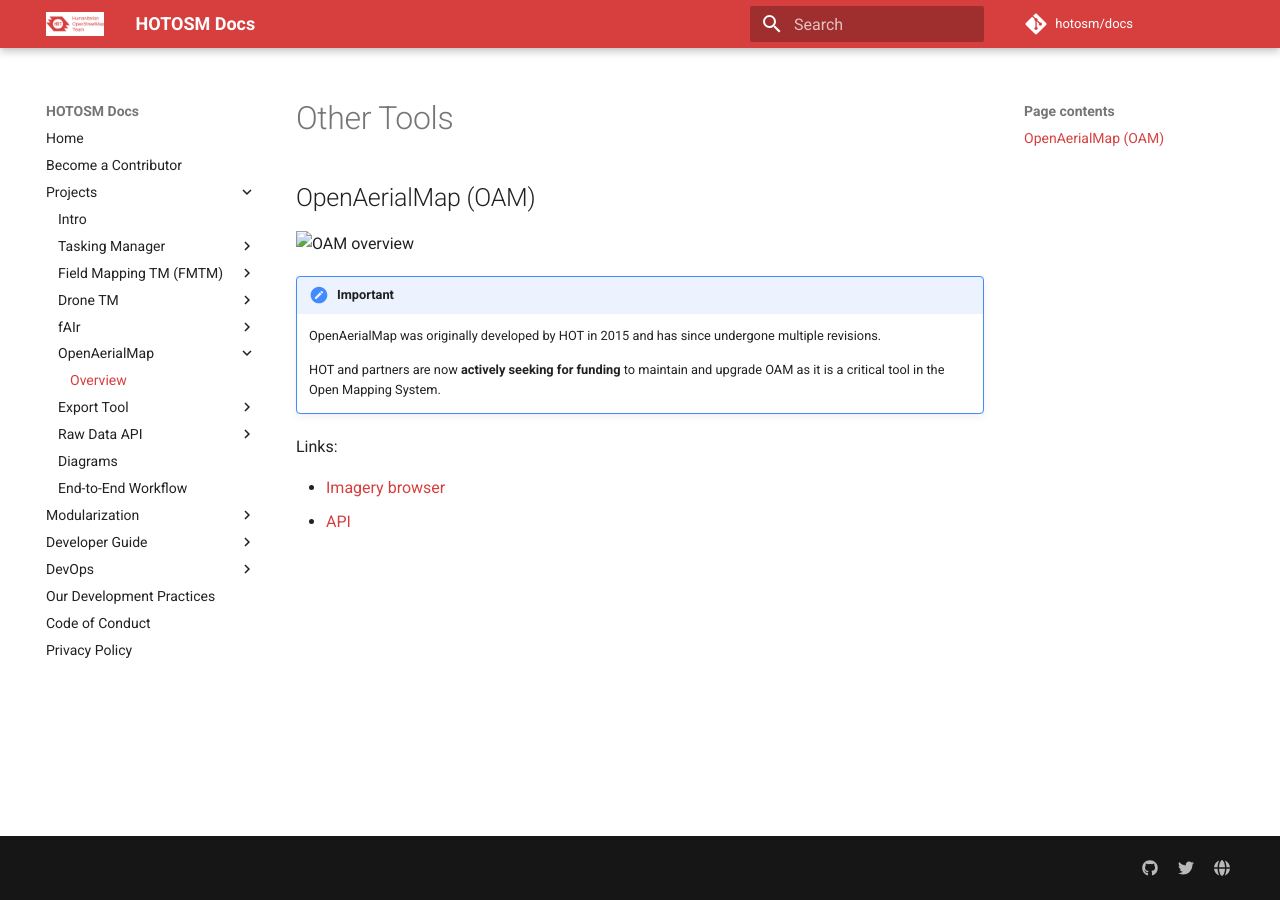
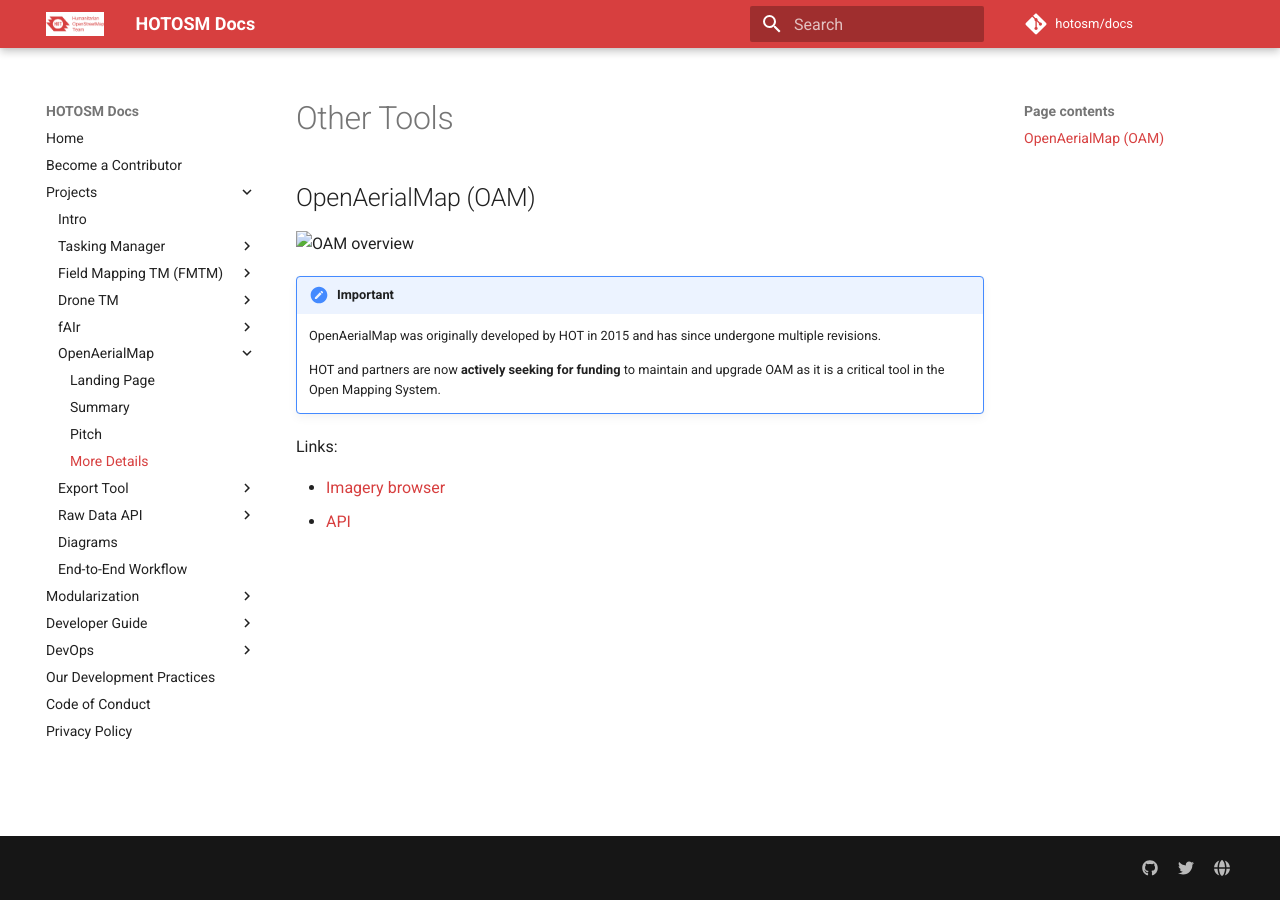
Before and after one commit to hotosm/docs, an MkDocs documentation site: the page built from docs/projects/openaerialmap.md, in a window 1280 px wide. Built offline with MkDocs 1.6.1 and Material for MkDocs 9.7.7, drawn with Linux system fonts in a browser that asks for light colours; comment, search, counter and statistics services are not loaded; some of the changed lines change nothing that is shown.

Commit message:
docs: update sidebar project links consistency: summary, pitch, landing

```diff
--- a/mkdocs.yml
+++ b/mkdocs.yml
@@ -56,37 +56,49 @@
   - Projects:
       - Intro: projects/tools-summary.md
       - Tasking Manager:
+          - Landing Page: https://tasks.hotosm.org
+          - Summary: https://www.hotosm.org/tech-suite/tasking-manager
+          - Pitch: https://docs.google.com/presentation/d/1Ce_ESKLvvg1I7vYN9ieDXXDHpCDUTIgRwPXtVEySs9k
           - Docs: https://hotosm.github.io/tasking-manager/
           - Roadmap: https://github.com/hotosm/tasking-manager/tree/main?tab=readme-ov-file#product-roadmap
-          - Dev Roadmap: https://github.com/orgs/hotosm/projects/28
-          - Task Tracker: https://github.com/orgs/hotosm/projects/14/views/2
+          - Development: https://github.com/orgs/hotosm/projects/28
       - Field Mapping TM (FMTM):
           - Landing Page: https://fmtm.dev
-          - About: techdoc/overview/FMTMProductPitch.pdf
+          - Summary: https://www.hotosm.org/tech-suite/field-mapping-tasking-manager
+          - Pitch: https://docs.google.com/presentation/d/1FS__AH10sCzoS23ejXCWZGks9zbZ-YUS_97yzJtFwRE
           - Docs: https://docs.fmtm.dev
           - Roadmap: https://github.com/hotosm/fmtm/tree/main?tab=readme-ov-file#roadmap
-          - Dev Roadmap: https://roadmap.fmtm.dev
+          - Development: https://roadmap.fmtm.dev
       - Drone TM:
-          - Repo: https://github.com/hotosm/drone-tm
+          - Landing Page: https://dronetm.org
+          - Summary: https://www.hotosm.org/tech-suite/drone-tasking-manager
+          - Pitch: https://docs.google.com/presentation/d/16OjWN6sMJJYs435W7g0j5lb7hZBltNA0jxG7eC0zRbg
           - Docs: https://hotosm.github.io/drone-tm
           - Roadmap: https://github.com/hotosm/drone-tm/tree/main?tab=readme-ov-file#roadmap
-          - Dev Roadmap: https://github.com/orgs/hotosm/projects/39
+          - Development: https://github.com/orgs/hotosm/projects/39
       - fAIr:
-          - Overview: techdoc/overview/fAIrProductPitch.pdf
+          - Landing Page: https://fair.hotosm.org
+          - Summary: https://www.hotosm.org/tech-suite/fair
+          - Pitch: https://drive.google.com/file/d/1Ft4oldxHqACb6XovbpsMcGT3swNlm6EA
           - Docs: https://fair-dev.hotosm.org/
           - Roadmap: https://github.com/hotosm/fair/tree/main?tab=readme-ov-file#product-roadmap
-          - Dev Roadmap: https://github.com/orgs/hotosm/projects/30/views/1
-          - Task Tracker: https://github.com/orgs/hotosm/projects/30/views/2
+          - Development: https://github.com/orgs/hotosm/projects/30/views/1
       - OpenAerialMap:
-          - Overview: projects/openaerialmap.md
+          - Landing Page: https://openaerialmap.org
+          - Summary: https://www.hotosm.org/tech-suite/open-aerial-map
+          - Pitch: https://drive.google.com/file/d/1fr_Nj5zXSjXDHT8nh9XEMSRPnT7gbtLE
+          - More Details: projects/openaerialmap.md
       - Export Tool:
+          - Landing Page: https://export.hotosm.org
+          - Summary: https://www.hotosm.org/tech-suite/export-tool
           - Docs: https://export.hotosm.org/v3/learn
           - Roadmap: https://github.com/hotosm/osm-export-tool/tree/master?tab=readme-ov-file#product-roadmap
-          - Task Tracker: https://github.com/orgs/hotosm/projects/29
+          - Development: https://github.com/orgs/hotosm/projects/29
       - Raw Data API:
+          - Landing Page: https://api-prod.raw-data.hotosm.org/v1/redoc
           - Docs: https://hotosm.github.io/raw-data-api/
           - Roadmap: https://github.com/hotosm/raw-data-api/tree/master?tab=readme-ov-file#product-roadmap
-          - Task Tracker: https://github.com/orgs/hotosm/projects/29
+          - Development: https://github.com/orgs/hotosm/projects/29
       - Diagrams: diagrams.md
       - End-to-End Workflow: https://hotosm.github.io/e2e-mapping
   - Modularization:
```
